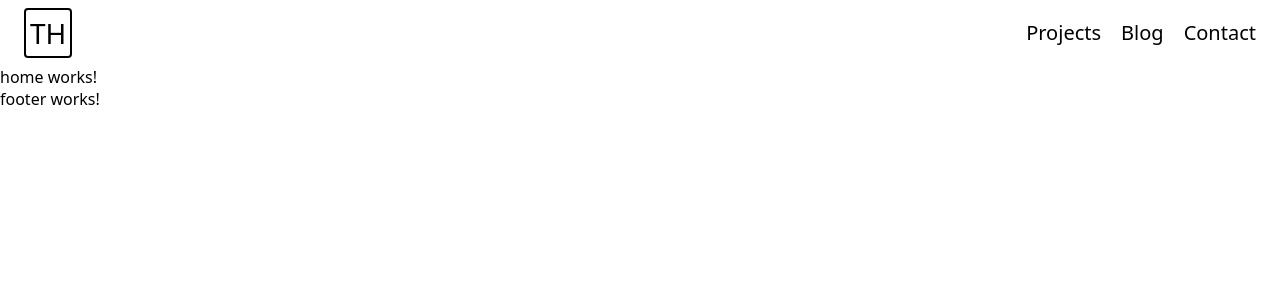
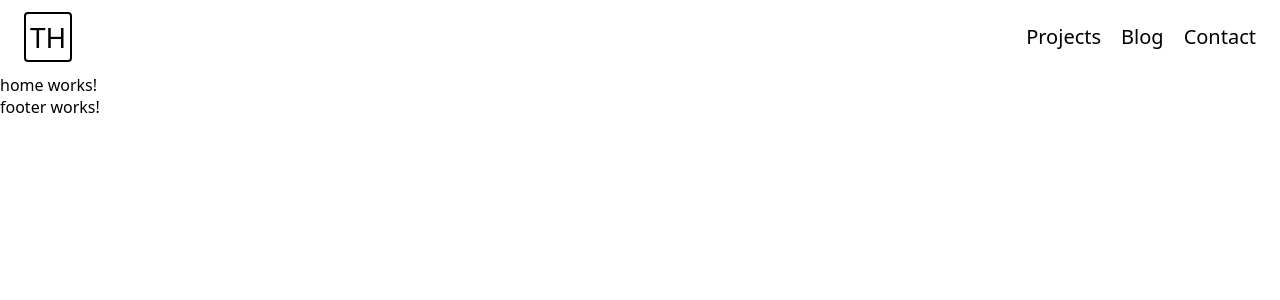
Before and after one commit to callmekass/portfolio, an Angular app in the folder angular-portfolio/: page / in a window 1280 px wide. Shown: the top 300 px of the page. Built offline with nearby package versions, Linux system fonts and the light colour scheme.

Commit message:
increase vertical padding on header

```diff
--- a/angular-portfolio/src/app/shared/components/header/header.component.scss
+++ b/angular-portfolio/src/app/shared/components/header/header.component.scss
@@ -5,7 +5,7 @@ $font-size: 1.25rem;
 $logo-font-size: 1.75rem;
 
 .header {
-  padding: 0.5rem 1.5rem;
+  padding: 0.75rem 1.5rem;
   background-color: $white;
   display: flex;
   justify-content: space-between;
@@ -33,10 +33,10 @@ $logo-font-size: 1.75rem;
 .logo {
   font-size: $logo-font-size;
   color: $black;
-  border: calc($border-width * 2) solid $black;
+  border: 2px solid $black;
   border-radius: 4px;
   padding: 4px;
-  font-weight: 500;
+  font-weight: 400;
 }
 
 .nav-link {
```
